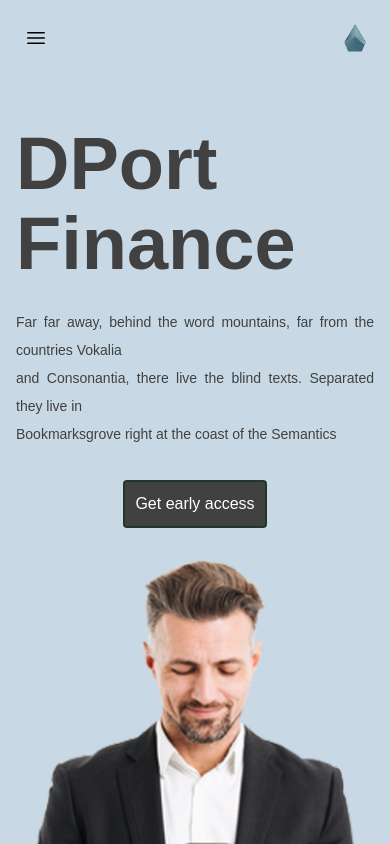
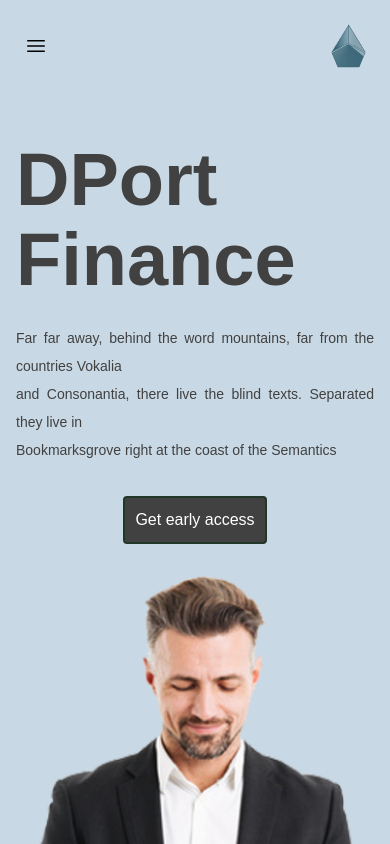
Before and after one commit to JavaidAhmadKhan/DPort-landing-page, a Next.js app: page / in a window 390 px wide. Shown: the top 844 px of the page. Built offline with nearby package versions, Linux system fonts and the light colour scheme.

Commit message:
fixed logo issue

```diff
--- a/components/Navbar.js
+++ b/components/Navbar.js
@@ -39,22 +39,12 @@ export default function Navbar() {
               </Disclosure.Button>
             </div>
 
-            <div className="flex flex-1 items-center justify-center sm:items-stretch sm:justify-start ml-[320px] md:ml-0 lg:ml-0">
-              <Link href={"/"}>
-                <Image
-                  className="flex h-auto w-auto object-contain"
-                  src={Logo}
-                  alt="DPort"
-                />
-              </Link>
-              <Link href={"/"}>
-                <Image
-                  className="hidden h-auto w-auto lg:hidden object-contain"
-                  src={Logo}
-                  alt="DPort"
-                />
-              </Link>
-
+            <div className="flex flex-1 items-center justify-center sm:items-stretch sm:justify-start ">
+              <div className="ml-auto md:ml-0 lg:ml-0">
+                <Link href={"/"}>
+                  <Image className="object-contain" src={Logo} alt="DPort" />
+                </Link>
+              </div>
               <div className="flex flex-shrink-0 items-center justify-center md:ml-auto lg:ml-auto" />
               <div className="hidden sm:ml-6 sm:block">
                 <div className="flex space-x-4">
```
